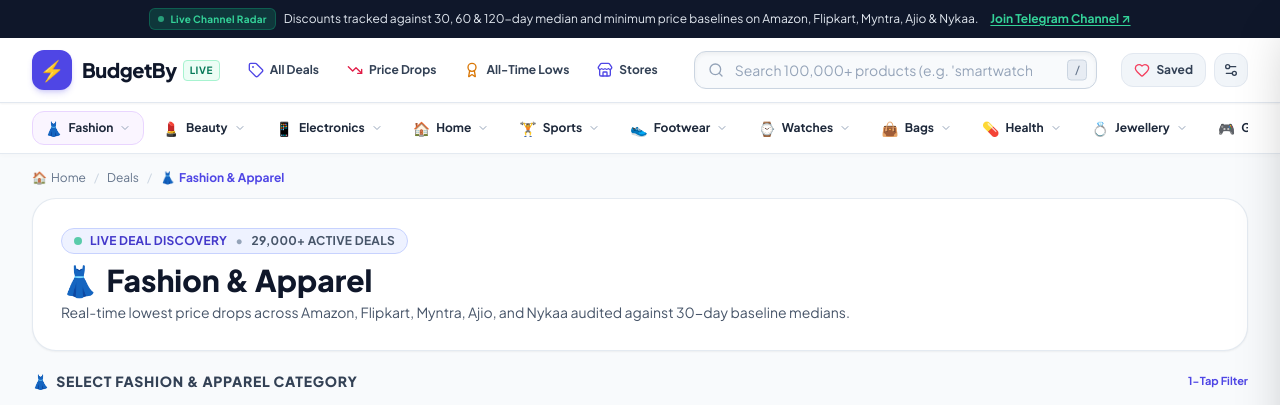
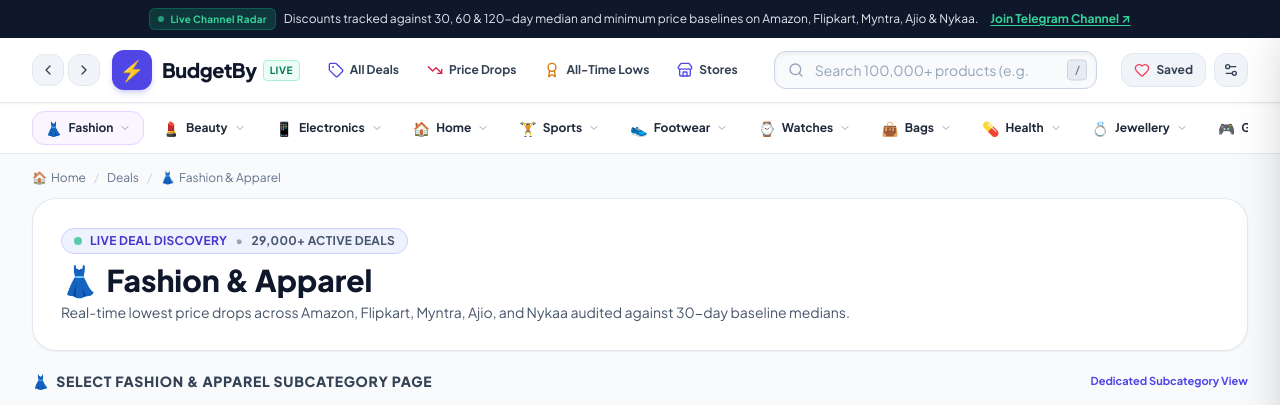
Before and after one commit to budgetyby/budgetyby, a FastAPI app: page /deals?category=fashion in a window 1280 px wide. Shown: the top 405 px of the page. Run offline with FastAPI, Linux system fonts and the light colour scheme; parts of the project's set-up code (start-up, migrations or seed data) failed here and were passed over; some libraries are stand-ins or nearby versions.

Commit message:
feat: remove hero banner from home page, add dedicated subcategory page navigation, and add top header back/forward navigation arrows

```diff
--- a/budgetby/dashboard/templates/consumer/deals.html
+++ b/budgetby/dashboard/templates/consumer/deals.html
@@ -1,7 +1,8 @@
 {% extends "consumer/layout.html" %}
 
 {% set cat_info = categories_taxonomy.get(current_category) if current_category and current_category in categories_taxonomy else None %}
-{% set page_heading = (cat_info.name if cat_info else 'All Deals & Offers') %}
+{% set sub_info = cat_info.subcategories.get(current_sub) if cat_info and cat_info.subcategories and current_sub else None %}
+{% set page_heading = (sub_info.name if sub_info else (cat_info.name if cat_info else 'All Deals & Offers')) %}
 
 {% block title %}{{ page_heading }} Tracker — BudgetBy{% endblock %}
 {% block description %}Browse live {{ page_heading }} across Amazon, Flipkart, Myntra, Ajio, and Nykaa. Filtered against 30, 60 & 120-day median price baselines.{% endblock %}
@@ -18,9 +19,15 @@
         <a href="/deals" class="hover:text-slate-900 transition">Deals</a>
         {% if cat_info %}
         <span class="text-slate-300">/</span>
+        <a href="/deals?category={{ current_category }}" class="hover:text-slate-900 transition flex items-center gap-1">
+            <span>{{ cat_info.icon }}</span> {{ cat_info.name }}
+        </a>
+        {% if sub_info %}
+        <span class="text-slate-300">/</span>
         <span class="text-indigo-600 font-bold flex items-center gap-1">
-            <span>{{ cat_info.icon }}</span> {{ cat_info.name }}
+            <span>{{ sub_info.icon or '🏷️' }}</span> {{ sub_info.name }}
         </span>
+        {% endif %}
         {% endif %}
     </nav>
 
@@ -31,13 +38,16 @@
                 <div class="inline-flex items-center gap-2 px-3 py-1 rounded-full bg-indigo-50 text-indigo-700 font-bold text-xs uppercase tracking-wide border border-indigo-200 mb-2">
                     <span class="w-2 h-2 rounded-full bg-emerald-500 animate-pulse"></span>
                     <span>Live Deal Discovery</span>
-                    {% if cat_info %}
+                    {% if sub_info %}
+                    <span class="text-slate-400">•</span>
+                    <span class="text-slate-600">{{ sub_info.name }} Subcategory</span>
+                    {% elif cat_info %}
                     <span class="text-slate-400">•</span>
                     <span class="text-slate-600">{{ cat_info.deal_count or 'Thousands of' }} Active Deals</span>
                     {% endif %}
                 </div>
                 <h1 class="text-2xl sm:text-3xl font-black text-slate-900 flex items-center gap-2">
-                    {% if cat_info %}<span>{{ cat_info.icon }}</span>{% endif %}
+                    {% if sub_info %}<span>{{ sub_info.icon or '🏷️' }}</span>{% elif cat_info %}<span>{{ cat_info.icon }}</span>{% endif %}
                     <span>{{ page_heading }}</span>
                 </h1>
                 <p class="text-xs sm:text-sm text-slate-600 mt-1">
@@ -58,15 +68,15 @@
         <div class="flex items-center justify-between mb-3">
             <h2 class="text-xs sm:text-sm font-black uppercase tracking-wider text-slate-700 flex items-center gap-1.5">
                 <span>{{ cat_info.icon }}</span>
-                <span>Select {{ cat_info.name }} Category</span>
+                <span>Select {{ cat_info.name }} Subcategory Page</span>
             </h2>
-            <span class="text-[11px] text-indigo-600 font-bold">1-Tap Filter</span>
+            <span class="text-[11px] text-indigo-600 font-bold">Dedicated Subcategory View</span>
         </div>
         <div class="grid grid-cols-2 sm:grid-cols-3 md:grid-cols-4 lg:grid-cols-5 gap-3.5 sm:gap-4 py-1">
 
-            <!-- All in category large button card -->
-            <button onclick="onSubcategoryClick('', this)"
-                    class="subcat-card rounded-2xl border transition-all text-left flex flex-col justify-between overflow-hidden min-h-[140px] shadow-sm {% if not current_sub %}bg-indigo-600 text-white border-indigo-600 shadow-md ring-2 ring-indigo-500/30{% else %}bg-white border-slate-200 text-slate-900 hover:border-indigo-400 hover:shadow-md{% endif %}">
+            <!-- All in category large link card -->
+            <a href="/deals?category={{ current_category }}"
+               class="subcat-card rounded-2xl border transition-all text-left flex flex-col justify-between overflow-hidden min-h-[140px] shadow-sm {% if not current_sub %}bg-indigo-600 text-white border-indigo-600 shadow-md ring-2 ring-indigo-500/30{% else %}bg-white border-slate-200 text-slate-900 hover:border-indigo-400 hover:shadow-md{% endif %}">
                 <div class="w-full h-24 sm:h-28 bg-gradient-to-br from-indigo-500/20 to-purple-500/20 flex items-center justify-center text-4xl">
                     {{ cat_info.icon }}
                 </div>
@@ -74,12 +84,12 @@
                     <span class="text-xs sm:text-sm font-black block leading-tight">All {{ cat_info.name }}</span>
                     <span class="text-[10px] {% if not current_sub %}text-indigo-100{% else %}text-slate-500{% endif %} font-medium">Browse All Deals</span>
                 </div>
-            </button>
+            </a>
 
             {% for sub_key, sub_val in cat_info.subcategories.items() %}
-            <button onclick="onSubcategoryClick('{{ sub_key }}', this)"
-                    data-sub-key="{{ sub_key }}"
-                    class="subcat-card relative group rounded-2xl border overflow-hidden transition-all text-left flex flex-col justify-between min-h-[140px] shadow-sm {% if current_sub == sub_key %}bg-indigo-50 border-indigo-600 ring-2 ring-indigo-500/20 shadow-md{% else %}bg-white border-slate-200 hover:border-indigo-400 hover:shadow-md{% endif %}">
+            <a href="/deals?category={{ current_category }}&sub={{ sub_key }}"
+               data-sub-key="{{ sub_key }}"
+               class="subcat-card relative group rounded-2xl border overflow-hidden transition-all text-left flex flex-col justify-between min-h-[140px] shadow-sm {% if current_sub == sub_key %}bg-indigo-50 border-indigo-600 ring-2 ring-indigo-500/20 shadow-md{% else %}bg-white border-slate-200 hover:border-indigo-400 hover:shadow-md{% endif %}">
 
                 <!-- Subcategory Image Thumbnail -->
                 <div class="relative w-full h-24 sm:h-28 bg-slate-100 overflow-hidden">
@@ -93,9 +103,9 @@
                     <span class="text-xs sm:text-sm font-bold text-slate-900 line-clamp-1 block leading-tight group-hover:text-indigo-600 transition">
                         {{ sub_val.name }}
                     </span>
-                    <span class="text-[10px] text-indigo-600 font-semibold mt-0.5 block">Explore ➔</span>
+                    <span class="text-[10px] text-indigo-600 font-semibold mt-0.5 block">View Dedicated Page ➔</span>
                 </div>
-            </button>
+            </a>
             {% endfor %}
         </div>
     </section>
@@ -674,6 +684,15 @@
                 }
             }
         }
-    }
+    window.addEventListener('popstate', function(e) {
+        const params = new URLSearchParams(window.location.search);
+        dealsState.category = params.get('category') || '{{ current_category }}';
+        dealsState.sub = params.get('sub') || '';
+        dealsState.gender = params.get('gender') || '';
+        dealsState.platform = params.get('platform') || '';
+        dealsState.search = params.get('search') || '';
+        dealsState.page = parseInt(params.get('page') || '1', 10);
+        loadDeals();
+    });
 </script>
 {% endblock %}
--- a/budgetby/dashboard/templates/consumer/layout.html
+++ b/budgetby/dashboard/templates/consumer/layout.html
@@ -82,9 +82,25 @@
     <header class="sticky top-0 z-40 bg-white border-b border-slate-200 shadow-sm transition-all duration-200">
         <div class="max-w-7xl mx-auto px-3 sm:px-6 lg:px-8 h-16 flex items-center justify-between gap-2.5 sm:gap-4">
 
-            <!-- Logo & Brand -->
-            <div class="flex items-center gap-2 sm:gap-2.5 shrink-0">
-                <a href="/" class="flex items-center gap-2.5 group">
+            <!-- Logo & Brand + Navigation Arrows -->
+            <div class="flex items-center gap-2 sm:gap-3 shrink-0">
+                <!-- Back & Forward History Navigation Arrow Buttons -->
+                <div class="flex items-center gap-1 shrink-0">
+                    <button onclick="window.history.back()"
+                            title="Go Back"
+                            aria-label="Go Back"
+                            class="w-8 h-8 rounded-xl bg-slate-100 hover:bg-indigo-50 hover:text-indigo-600 active:scale-95 border border-slate-200 text-slate-700 flex items-center justify-center transition shadow-xs">
+                        <i data-lucide="chevron-left" class="w-4 h-4"></i>
+                    </button>
+                    <button onclick="window.history.forward()"
+                            title="Go Forward"
+                            aria-label="Go Forward"
+                            class="w-8 h-8 rounded-xl bg-slate-100 hover:bg-indigo-50 hover:text-indigo-600 active:scale-95 border border-slate-200 text-slate-700 flex items-center justify-center transition shadow-xs">
+                        <i data-lucide="chevron-right" class="w-4 h-4"></i>
+                    </button>
+                </div>
+
+                <a href="/" class="flex items-center gap-2 sm:gap-2.5 group">
                     <div class="w-9 h-9 sm:w-10 sm:h-10 rounded-xl bg-indigo-600 flex items-center justify-center text-white font-extrabold text-lg sm:text-xl shadow-md shadow-indigo-600/20 group-hover:scale-105 transition shrink-0">
                         ⚡
                     </div>
```
Also changed, not shown: budgetby/dashboard/templates/consumer/home.html (+1 -30 lines).
